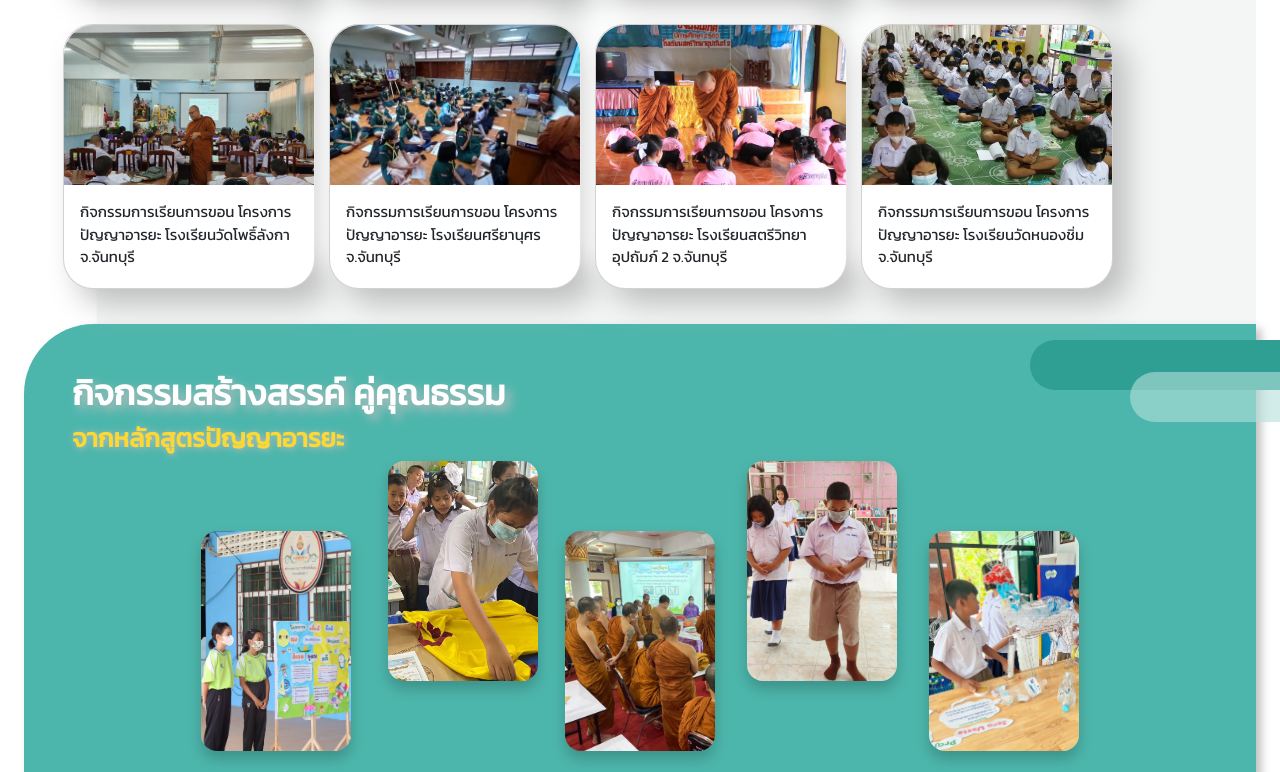
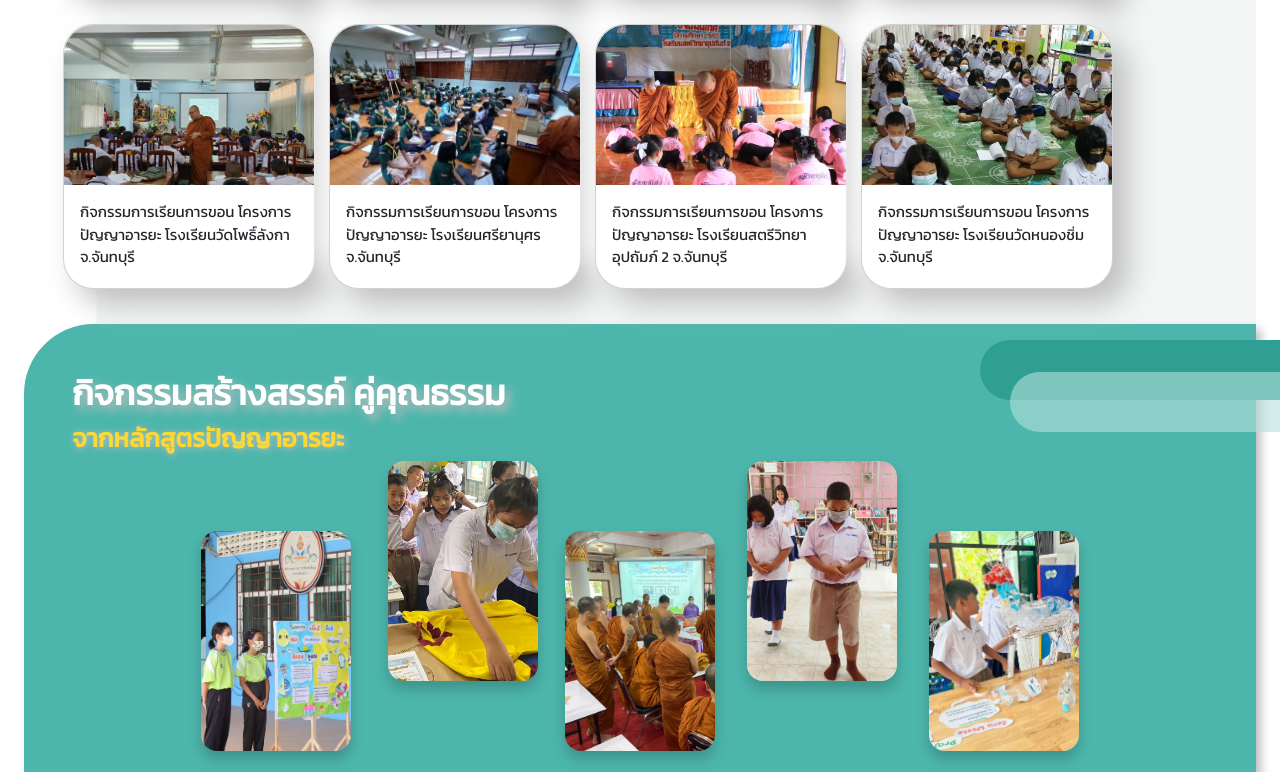
Before and after one commit to Utsadawut/my-web, a Vue app: page / in a window 1280 px wide. Shown: the part 892-1664 px from the top of the page. Built offline with nearby package versions, Linux system fonts and the light colour scheme; the HTML template or start-up script is replaced by a standard one.

Commit message:
edit Homepage 5

```diff
--- a/src/components/HomePage.vue
+++ b/src/components/HomePage.vue
@@ -483,13 +483,13 @@
     width: 50px;
     height: 70px;
   }
-  .box2 {
-    width: 250px;
-    height: 50px;
+    .box2 {
+    width: 300px;
+    height: 60px;
   }
   .box3 {
-    width: 150px;
-    height: 50px;
+    width: 270px;
+    height: 60px;
   }
   .card {
     justify-items: center;
@@ -499,7 +499,7 @@
     align-items: center;
   }
   .card2 {
-    height: 125%;
+    height: 70%;
   }
   .flip-card {
     width: 150px;
@@ -514,18 +514,18 @@
     font-size: 1.6rem;
   }
 }
-@media only screen and (max-width: 1025px) {
+@media only screen and (max-width: 1024px) {
   .box {
     width: 50px;
     height: 70px;
   }
   .box2 {
-    width: 250px;
-    height: 50px;
+    width: 300px;
+    height: 60px;
   }
   .box3 {
-    width: 150px;
-    height: 50px;
+    width: 270px;
+    height: 60px;
   }
   .card {
     justify-items: center;
```
